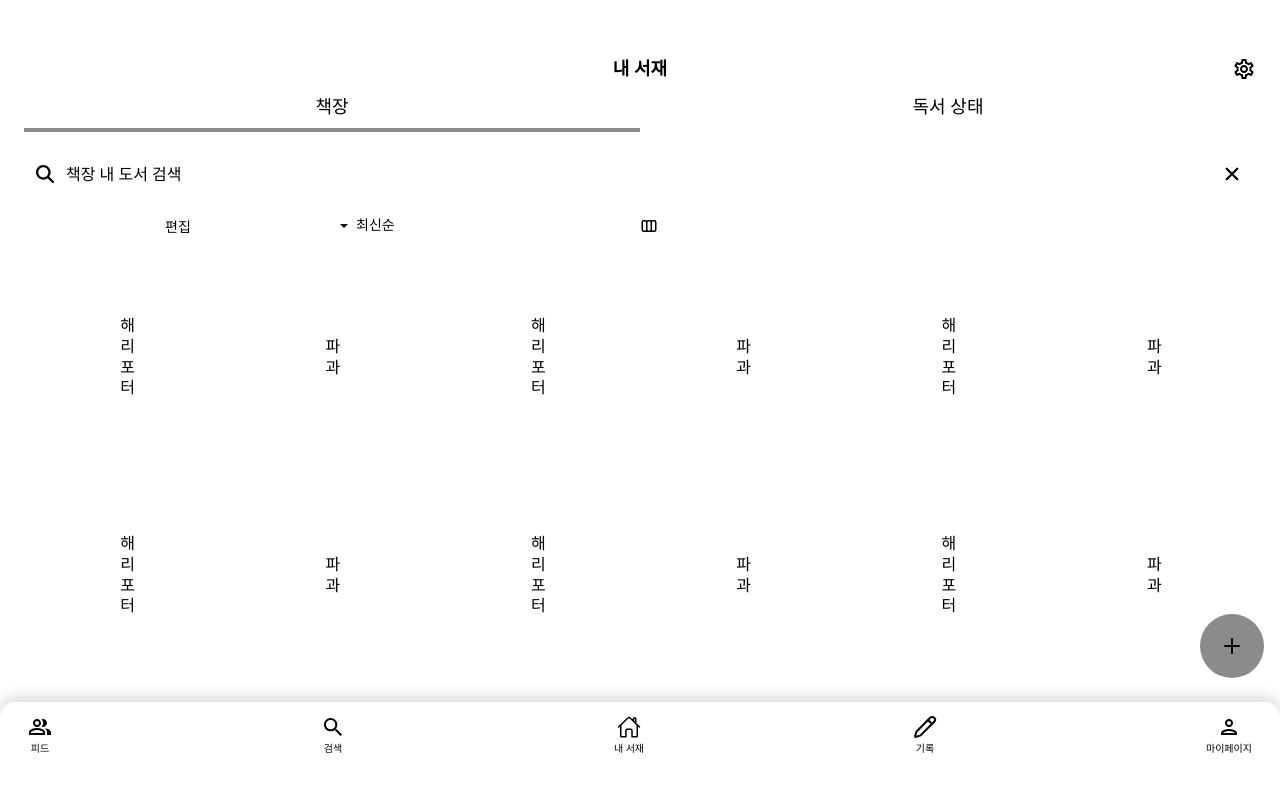
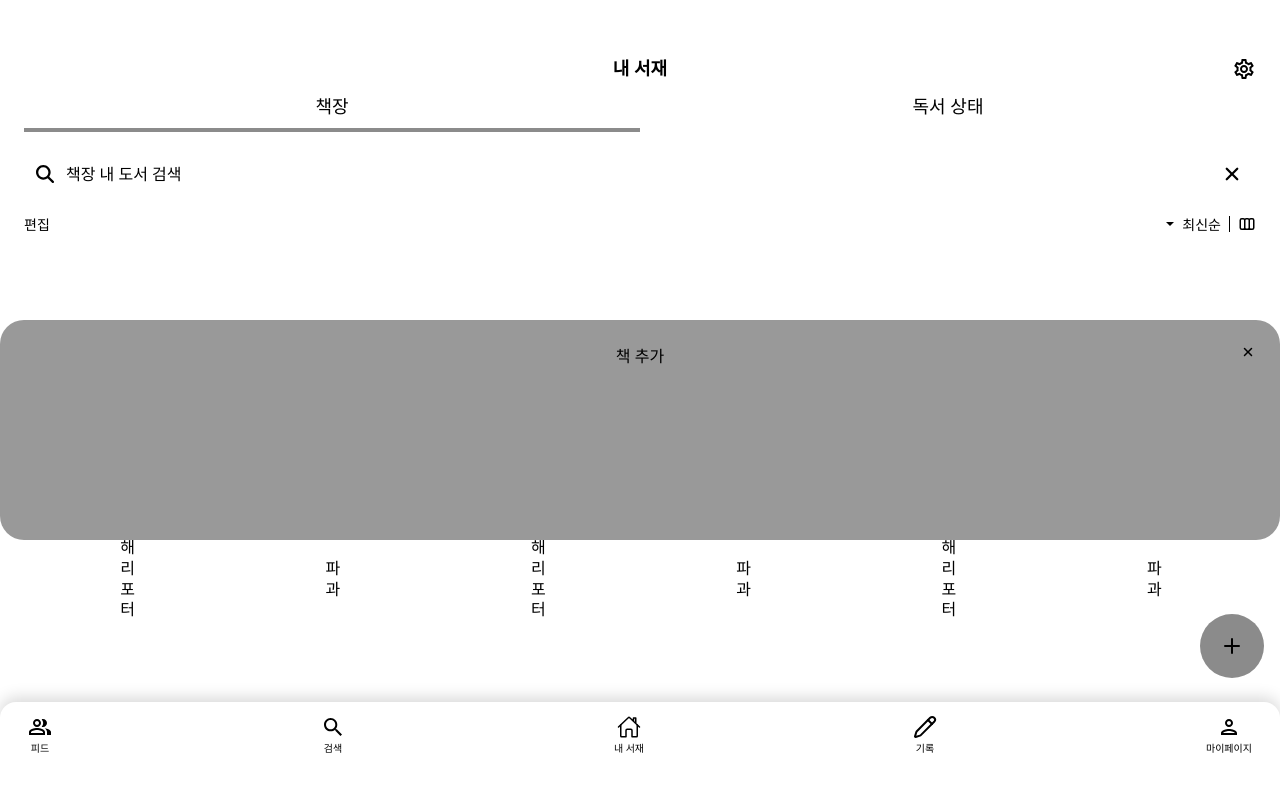
Before and after one commit to MyLib-Service/my-lib-front, a React (Vite) app: page /bookshelf/1 in a window 1280 px wide. Both pictures are taken after a click on the button 1232 px from the left and 646 px from the top of the page. Shown: the top 792 px of the page. Built offline with nearby package versions, Linux system fonts and the light colour scheme.

Commit message:
✨ Modal 및 SortDropdown 추가

```diff
--- a/src/App.tsx
+++ b/src/App.tsx
@@ -4,8 +4,21 @@ import FAB from "./components/common/FAB";
 import Layout from "./Layout";
 import HomePage from "./pages/Home/HomePage";
 import BookShelfPage from "./pages/BookShelf/BookShelfPage";
+import { useState } from "react";
+import AddBookModal from "./components/common/AddBookModal/AddBookModal";
+import Modal from "./components/common/Modal";
 
 function App() {
+  const [isAddOpen, setIsAddOpen] = useState(false);
+
+  const handleOpenModal = () => {
+    setIsAddOpen(true);
+  };
+
+  const handleCloseModal = () => {
+    setIsAddOpen(false);
+  };
+
   return (
     <>
       <Routes>
@@ -15,7 +28,13 @@ function App() {
         </Route>
       </Routes>
 
-      <FAB />
+      <FAB onOpenModal={handleOpenModal} />
+      {isAddOpen && (
+        <Modal>
+          <AddBookModal onCloseModal={handleCloseModal} />
+        </Modal>
+      )}
+
       <BottomNav />
     </>
   );
--- a/src/components/Home/Setting/Edit.tsx
+++ b/src/components/Home/Setting/Edit.tsx
@@ -4,7 +4,9 @@ import { AiOutlinePicture } from "react-icons/ai";
 import SortDropdown from "./SortDropdown";
 
 interface EditProps {
+  showSort?: boolean;
   isGridView: boolean;
+  title: string;
   onGridChange: () => void;
   onsortDown: () => void;
 }
@@ -17,28 +19,42 @@ export default function Edit(props: EditProps) {
   return (
     <EditContainer>
       <EditBtn>편집</EditBtn>
-      <SortDropdown onsortDown={props.onsortDown} />
-      <ViewType onClick={handleGridChange}>
-        {props.isGridView ? <AiOutlinePicture /> : <HiOutlineViewBoards />}
-      </ViewType>
+      <RightBtn>
+        {props.showSort && (
+          <SortDropdown onsortDown={props.onsortDown} title={props.title} />
+        )}
+        <ViewType onClick={handleGridChange}>
+          {props.isGridView ? <AiOutlinePicture /> : <HiOutlineViewBoards />}
+        </ViewType>
+      </RightBtn>
     </EditContainer>
   );
 }
 
 const EditContainer = styled.div`
-  display: grid;
+  display: flex;
   width: 100%;
-  grid-template-columns: 1fr 1fr 1fr 1fr auto;
+  justify-content: space-between;
+  align-items: center;
 
   height: 24px;
-  margin-top: 8px;
+  margin: 6px 0;
 `;
 
 const EditBtn = styled.button`
+  display: flex;
+  align-items: center;
   font-size: 14px;
   color: var(--color-gray-text);
 `;
 
+const RightBtn = styled.div`
+  display: flex;
+  align-items: center;
+  height: 24px;
+`;
+
 const ViewType = styled.button`
+  display: flex;
   font-size: 18px;
 `;
--- a/src/components/Home/Setting/RecentRead.tsx
+++ b/src/components/Home/Setting/RecentRead.tsx
@@ -14,6 +14,7 @@ export default function RecentRead() {
 const RecentReadContainer = styled.div`
   display: flex;
   justify-content: space-between;
+  width: 100%;
   height: 24px;
   margin-top: 10px;
 `;
--- a/src/components/Home/Setting/Setting.tsx
+++ b/src/components/Home/Setting/Setting.tsx
@@ -11,5 +11,8 @@ export default function Setting(props: SettingProps) {
 
 const SettingContainer = styled.section`
   display: flex;
+  flex-direction: column;
+  align-items: center;
+  width: 100%;
   margin: 8px 0px;
 `;
--- a/src/components/Home/Setting/SortDropdown.tsx
+++ b/src/components/Home/Setting/SortDropdown.tsx
@@ -2,6 +2,7 @@ import styled from "@emotion/styled";
 import { IoMdArrowDropdown } from "react-icons/io";
 
 interface SortDropdownProps {
+  title: string;
   onsortDown: () => void;
 }
 
@@ -15,13 +16,24 @@ export default function SortDropdown(props: SortDropdownProps) {
       <Icon>
         <IoMdArrowDropdown />
       </Icon>
-      <Text>최신순</Text>
+      <Text>{props.title}</Text>
     </Container>
   );
 }
 
 const Container = styled.section`
   display: flex;
+  align-items: center;
+  padding-right: 8px;
+
+  &::after {
+    content: "";
+    border-right: 1px solid #000;
+    width: 1px;
+    height: 16px;
+
+    padding-left: 8px;
+  }
 `;
 
 const Icon = styled.div`
--- /dev/null
+++ b/src/components/common/AddBookModal/AddBookModal.tsx
@@ -0,0 +1,33 @@
+import styled from "@emotion/styled";
+import { IoClose } from "react-icons/io5";
+
+interface AddBookModalProps {
+  onCloseModal: () => void;
+}
+
+export default function AddBookModal(props: AddBookModalProps) {
+  const handleCloseModal = () => {
+    props.onCloseModal();
+  };
+
+  return (
+    <Container>
+      책 추가
+      <Close onClick={handleCloseModal}>
+        <IoClose />
+      </Close>
+    </Container>
+  );
+}
+
+const Container = styled.div`
+  width: 100%;
+  display: flex;
+  justify-content: center;
+  padding: 24px;
+`;
+
+const Close = styled.div`
+  position: absolute;
+  right: 24px;
+`;
--- a/src/components/common/FAB.tsx
+++ b/src/components/common/FAB.tsx
@@ -1,9 +1,13 @@
 import styled from "@emotion/styled";
 import { FiPlus } from "react-icons/fi";
 
-export default function FAB() {
+interface FABProps {
+  onOpenModal: () => void;
+}
+
+export default function FAB(props: FABProps) {
   return (
-    <Button>
+    <Button onClick={props.onOpenModal}>
       <FiPlus />
     </Button>
   );
--- /dev/null
+++ b/src/components/common/Modal.tsx
@@ -0,0 +1,24 @@
+import styled from "@emotion/styled";
+import type { ReactNode } from "react";
+
+interface ModalProps {
+  children: ReactNode;
+}
+
+export default function Modal(props: ModalProps) {
+  return <ModalContainer>{props.children}</ModalContainer>;
+}
+
+const ModalContainer = styled.section`
+  display: flex;
+  position: absolute;
+  top: 40%;
+
+  background-color: #999999;
+  height: 220px;
+  width: 100%;
+
+  border-radius: 24px;
+
+  z-index: 100;
+`;
--- a/src/pages/BookShelf/BookShelfPage.tsx
+++ b/src/pages/BookShelf/BookShelfPage.tsx
@@ -20,6 +20,7 @@ export default function BookShelfPage() {
   // 2. 가나다 순 정렬 하려면 section쪽에서 전체 정렬 해야 할 듯
   const handleDropDown = () => {
     setSortDown((sortDown) => !sortDown);
+    console.log(sortDown);
   };
 
   return (
@@ -29,9 +30,11 @@ export default function BookShelfPage() {
       <Search placeholder="책장 내 도서 검색" />
       <Setting>
         <Edit
+          showSort={true}
           isGridView={isGridView}
           onGridChange={handleGridChange}
           onsortDown={handleDropDown}
+          title={sortDown ? "가나다순" : "최신순"}
         />
       </Setting>
 
```
